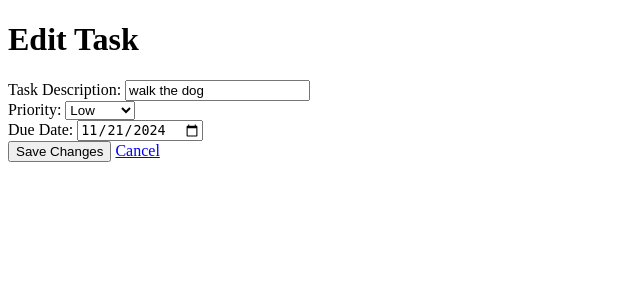
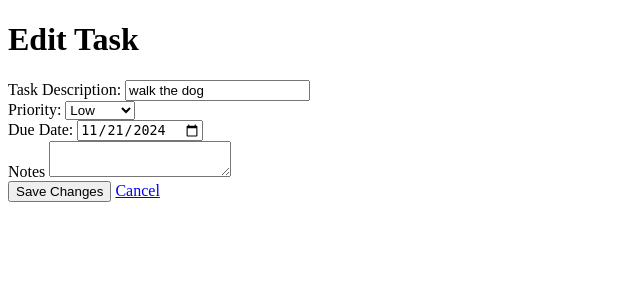
Before and after one commit to Fihliwe/CODSOFT, a Django app: page /task_edit/26 in a window 1280 px wide. Shown: the top 300 px of the page, without its empty margins (0-640 px from the left). Run offline with Django 5.2, Linux system fonts and the light colour scheme; data comes from the database, SQL or seed files in the repository; both versions use the stored data as it was after the commit.

Commit message:
refactor: added notes section to various files

```diff
--- a/To-do-list/todolist/tasks/models.py
+++ b/To-do-list/todolist/tasks/models.py
@@ -15,6 +15,7 @@ class Task(models.Model):
     created_at = models.DateTimeField(auto_now_add=True)
     updated_at = models.DateTimeField(auto_now=True)
     due_date = models.DateField(default=None, blank=True, null=True)
+    notes = models.TextField(default=None, blank=True, null=True)
 
     def __str__(self):
         return self.task
--- a/To-do-list/todolist/tasks/templates/tasks/task_edit.html
+++ b/To-do-list/todolist/tasks/templates/tasks/task_edit.html
@@ -35,6 +35,16 @@
                     name="due_date"
                     value="{{ task.due_date|date:'Y-m-d' }}">
             </div>
+            <div class="form-group">
+                <label for="notes" >Notes</label>
+                <textarea
+                    type="text"
+                    id="notes"
+                    name="notes"
+                    value="{{ task.notes }}"
+                    >
+                </textarea>
+            </div>
             <div class="form-actions">
                 <button type="submit" class="btn btn-primary">Save Changes</button>
                 <a href="{% url 'list_tasks' %}" class="btn btn-secondary">Cancel</a>
--- a/To-do-list/todolist/tasks/views.py
+++ b/To-do-list/todolist/tasks/views.py
@@ -15,8 +15,9 @@ def task_add(request):
         task = request.POST.get('task')
         priority = request.POST.get('priority')
         due_date = request.POST.get('due_date')
+        notes = request.POST.get('notes')
         if task:
-            Task.objects.create(task=task, priority=priority, due_date=due_date)
+            Task.objects.create(task=task, priority=priority, due_date=due_date, notes=notes)
         return redirect('list_tasks')
 
 def task_complete(request, task_id):
@@ -37,6 +38,7 @@ def task_edit(request, task_id):
         updated_task = request.POST.get('task', task.task)  # Default to existing value
         priority = request.POST.get('priority', task.priority)
         due_date = request.POST.get('due_date', task.due_date)
+        notes = request.POST.get('notes', task.notes)
 
         # Update the task fields
         task.task = updated_task
```
Also changed, not shown: To-do-list/todolist/tasks/templates/tasks/list_tasks.html (+14 -0 lines), To-do-list/todolist/db.sqlite3, To-do-list/todolist/tasks/migrations/0006_task_notes.py (added).
